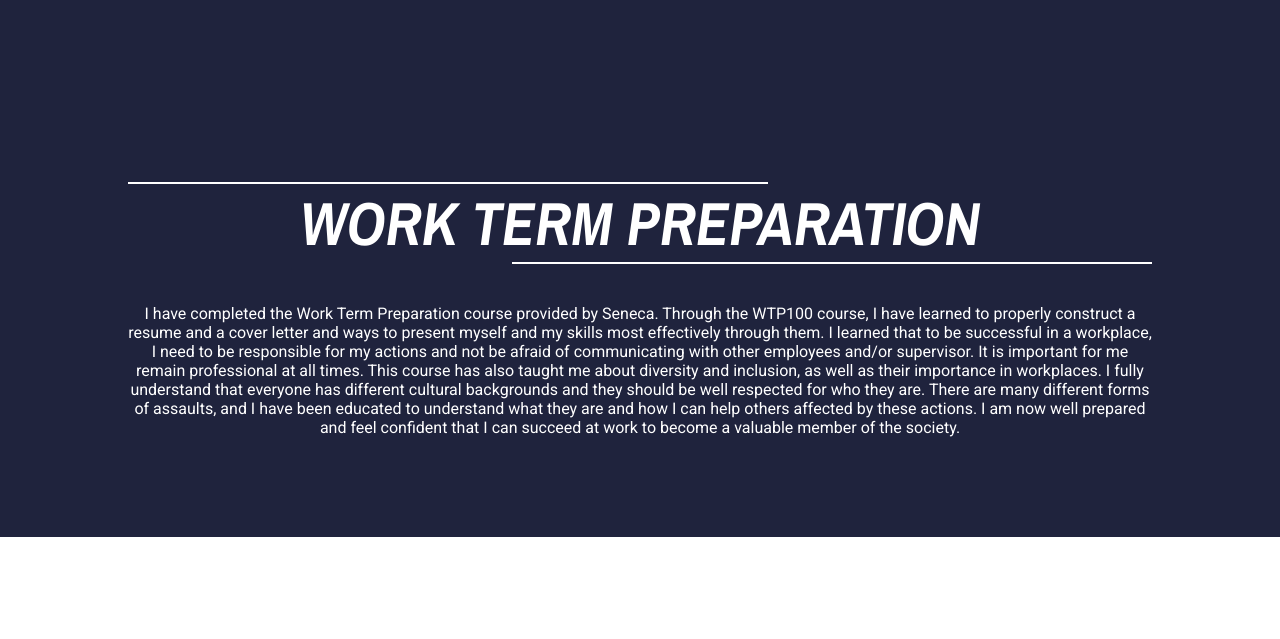
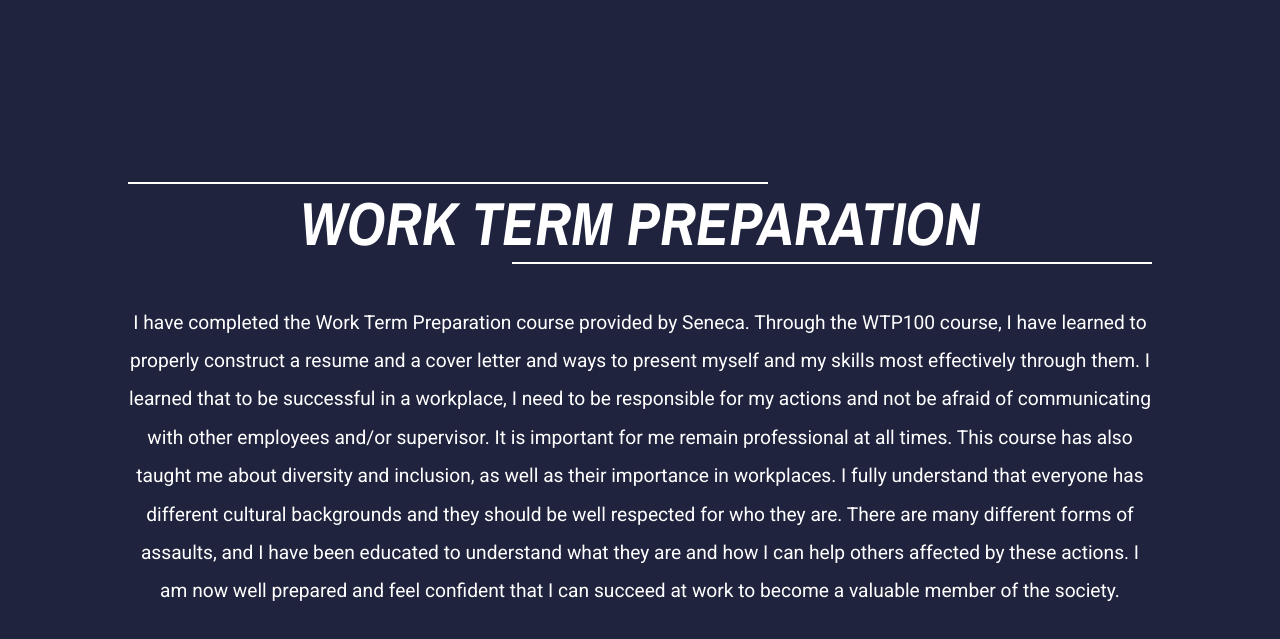
Before and after one commit to jen-lee27/Portfolio, a plain HTML site: page index.html in a window 1280 px wide. Shown: the part 4987-5626 px from the top of the page. Before the commit the page ends 5524 px from the top, so only its background shows below. Drawn offline with nearby package versions, Linux system fonts and the light colour scheme.

Commit message:
line spacings corrected

```diff
--- a/css/style.css
+++ b/css/style.css
@@ -146,6 +146,7 @@ h2::after {content: ''; width: 50vw; height: 2px; background: #fff; position: ab
 
 /* section: wtp100 */
 .s-wtp {padding-bottom: 100px;}
+.s-wtp p {line-height: 2; font-size: 1.2em;}
 
 
 
```
